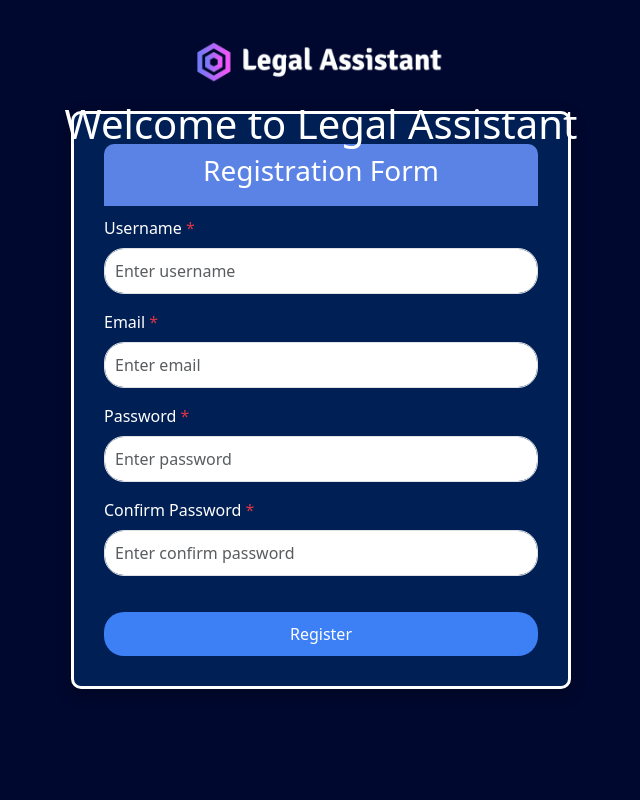
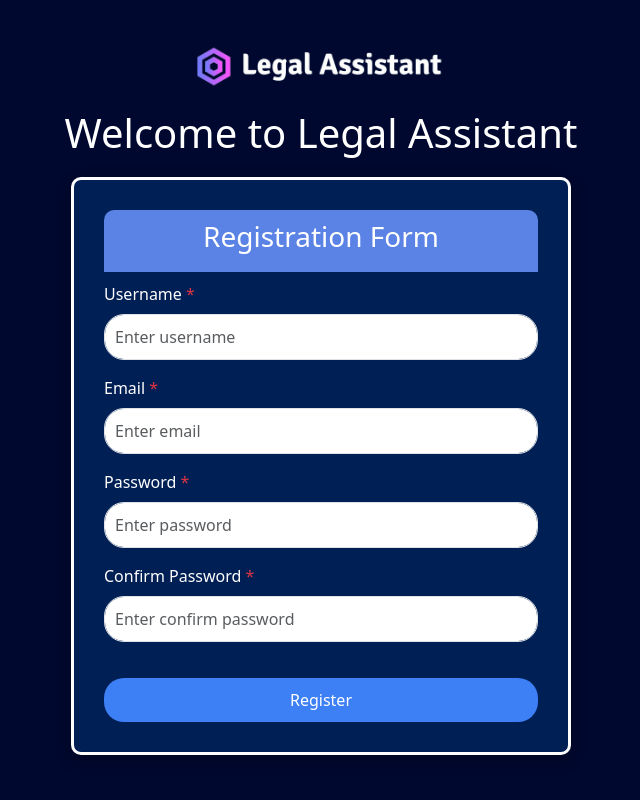
Before and after one commit to raakesh1415/hackathon-gaianet, a PHP site: page /register.php in a window 1280 px wide. Shown: the whole page, without its empty margins (319-959 px from the left). Run offline with PHP 8.4, Linux system fonts and the light colour scheme.

Commit message:
Update login and register front and backend

```diff
--- a/register.php
+++ b/register.php
@@ -18,8 +18,10 @@
     display: flex;
     justify-content: center;
     align-items: center;
+    flex-direction: column;
     margin: 0;
   }
+
   .registration-form {
     background-color: #001f54;
     border-radius: 10px;
@@ -27,22 +29,27 @@
     width: 500px;
     box-shadow: 0 5px 15px rgba(0, 0, 0, 0.3);
   }
+
   .registration-form h2 {
     color: #ffffff;
     text-align: center;
     margin-bottom: 20px;
   }
+
   .registration-form .form-label {
     color: #ffffff;
   }
+
   .registration-form input {
     border-radius: 20px;
     padding: 10px;
   }
+
   .registration-form .form-control:focus {
     box-shadow: none;
     border-color: #3d7ff5;
   }
+
   .btn-register {
     background-color: #3d7ff5;
     border: none;
@@ -52,9 +59,11 @@
     color: #ffffff;
     margin-top: 20px;
   }
+
   .btn-register:hover {
     background-color: #366fda;
   }
+
   .form-header {
     background-color: #5b83e5;
     color: #ffffff;
@@ -63,26 +72,33 @@
     text-align: center;
     margin-bottom: 10px;
   }
-    .text-light {
-      color: #9ca2ad !important;
-    }
+
   .logo {
     max-width: 250px;
     margin-bottom: 10px;
   }
-    .legal_logo {
-      position: absolute;
-      top: 40px;
-      left: 50%;
-      transform: translateX(-50%);
+
+  .legal_logo img {
+    width: 250px; /* Increased size */
+    margin-bottom: 20px;
   }
-    .welcome {
-      position: absolute;
-      top: 100px;
-      left: 50%;
-      transform: translateX(-50%);
+
+  .welcome h1 {
+    color: #fff;
+    text-align: center;
+    margin-bottom: 20px;
   }
+
+  .container {
+    display: flex;
+    flex-direction: column;
+    align-items: center;
+    justify-content: center;
+  }
+
 </style>
+
+
 </head>
 <body>
   <div class="container">
```
Also changed, not shown: login.php (+56 -2 lines). Lines whose indentation alone changed are shown as unchanged.
